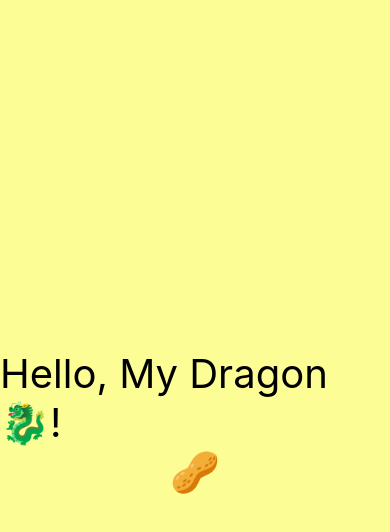
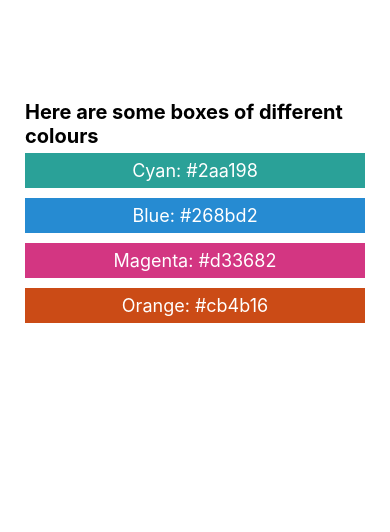
Before and after one commit to irahrosete/fm-react-native-expo, a React Native app: screen / in a window 390 px wide. Shown: the top 532 px of the page. Built offline with nearby package versions, Linux system fonts and the light colour scheme.

Commit message:
complete styling exercise

```diff
--- a/App.js
+++ b/App.js
@@ -1,12 +1,15 @@
 import React from 'react'
 import { View, Text, SafeAreaView, StyleSheet } from 'react-native'
+import Button from './Box'
 
 const App = () => {
   return (
-    <SafeAreaView style={styles.safeArea}>
-      <View style={[styles.container, styles.yellow]}>
-        <Text style={styles.text}>Hello, My Dragon 🐉!</Text>
-        <Text style={styles.text}>🥜</Text>
+    <SafeAreaView>
+      <View style={styles.container}>
+        <Text style={styles.text}>
+          Here are some boxes of different colours
+        </Text>
+        <Button />
       </View>
     </SafeAreaView>
   )
@@ -14,19 +17,12 @@ const App = () => {
 
 const styles = StyleSheet.create({
   container: {
-    backgroundColor: '#a4c4e0',
-    alignItems: 'center',
-    justifyContent: 'center',
-    flex: 1,
-  },
-  safeArea: {
-    flex: 2,
+    marginTop: 100,
+    marginHorizontal: 25,
   },
   text: {
-    fontSize: 40,
-  },
-  yellow: {
-    backgroundColor: '#FDFD96',
+    fontSize: 20,
+    fontWeight: 'bold',
   },
 })
 
--- /dev/null
+++ b/Box.js
@@ -0,0 +1,48 @@
+import React from 'react'
+import { View, Text, StyleSheet, SafeAreaView } from 'react-native'
+
+const Box = () => {
+  return (
+    <SafeAreaView>
+      <View style={[styles.container, styles.bgCyan]}>
+        <Text style={styles.text}>Cyan: #2aa198</Text>
+      </View>
+      <View style={[styles.container, styles.bgBlue]}>
+        <Text style={styles.text}>Blue: #268bd2</Text>
+      </View>
+      <View style={[styles.container, styles.bgMagenta]}>
+        <Text style={styles.text}>Magenta: #d33682</Text>
+      </View>
+      <View style={[styles.container, styles.bgOrange]}>
+        <Text style={styles.text}>Orange: #cb4b16</Text>
+      </View>
+    </SafeAreaView>
+  )
+}
+
+const styles = StyleSheet.create({
+  container: {
+    alignItems: 'center',
+    justifyContent: 'center',
+    paddingVertical: 7,
+    marginVertical: 5,
+  },
+  text: {
+    color: 'white',
+    fontSize: 18,
+  },
+  bgCyan: {
+    backgroundColor: '#2aa198',
+  },
+  bgBlue: {
+    backgroundColor: '#268bd2',
+  },
+  bgMagenta: {
+    backgroundColor: '#d33682',
+  },
+  bgOrange: {
+    backgroundColor: '#cb4b16',
+  },
+})
+
+export default Box
```
Also changed, not shown: .eslintrc.js.
